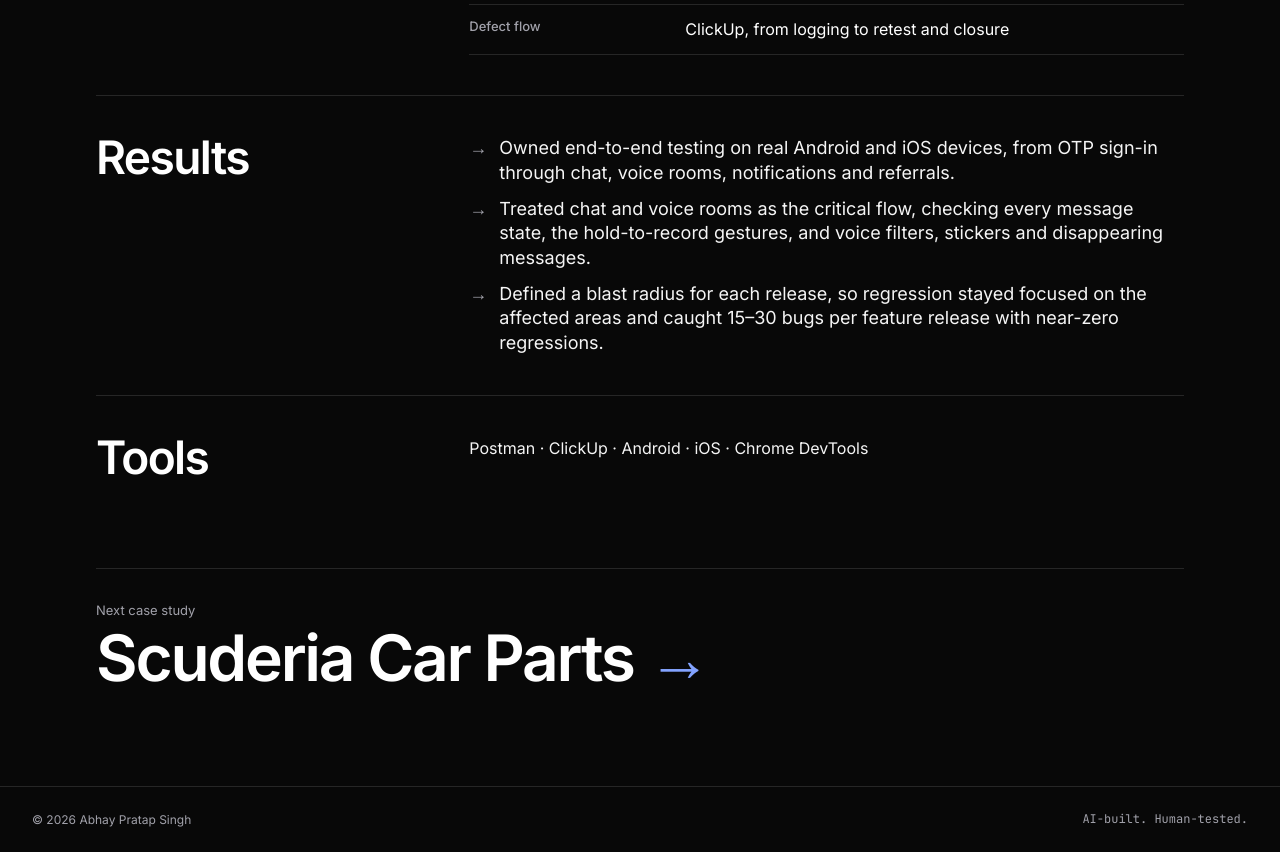
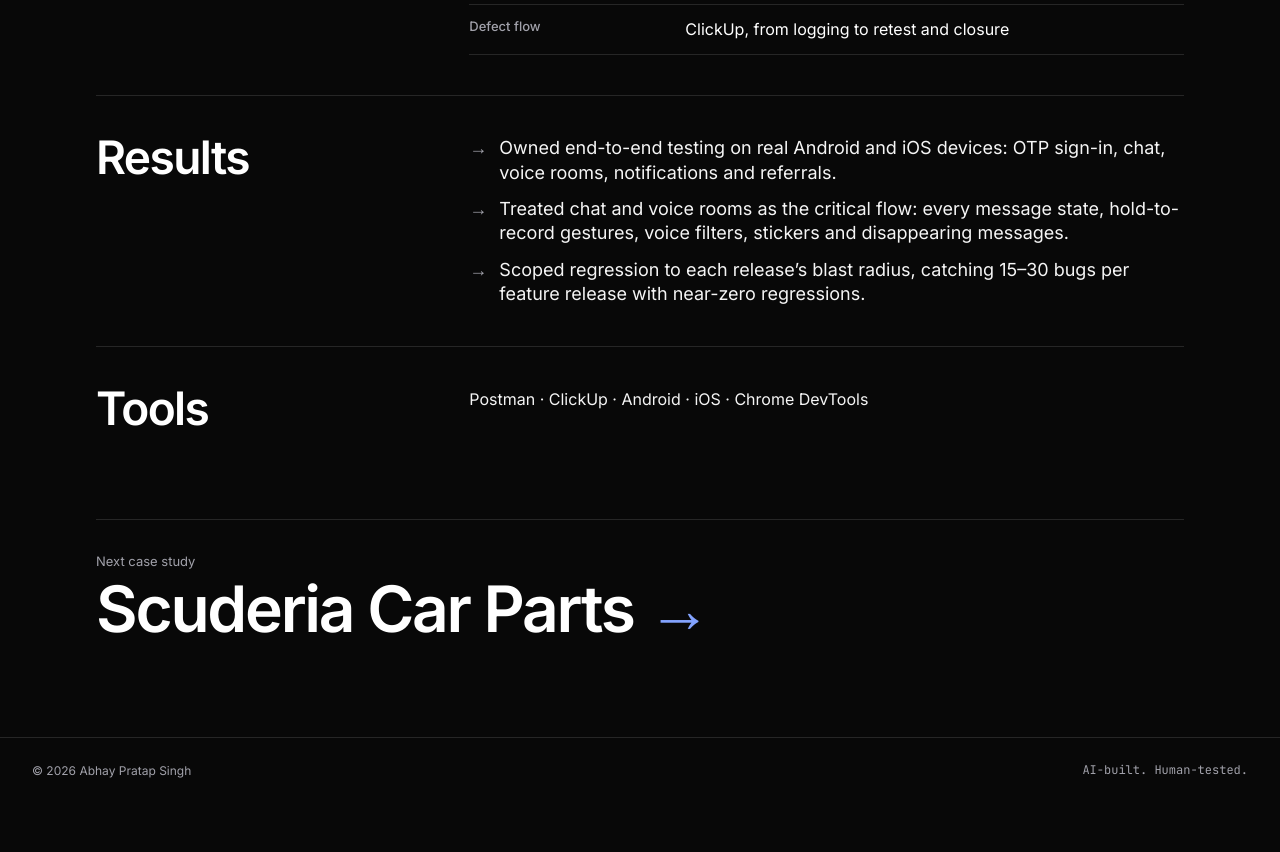
Before and after one commit to abh-singh99/portfolio, a Next.js app: page /work/yeapp in a window 1280 px wide. Shown: the part 2280-3132 px from the top of the page. After the commit the page ends 3083 px from the top, so only its background shows below. Built offline with nearby package versions, Linux system fonts and the light colour scheme; no server answers.

Commit message:
Tighten bullets on Yeapp, Scuderia, Luv or Pop and FlowQA cards

```diff
--- a/src/content/projects.ts
+++ b/src/content/projects.ts
@@ -101,9 +101,9 @@ export const projects: Project[] = [
     ],
     tools: ['Postman', 'ClickUp', 'Android', 'iOS', 'Chrome DevTools'],
     results: [
-      'Owned end-to-end testing on real Android and iOS devices, from OTP sign-in through chat, voice rooms, notifications and referrals.',
-      'Treated chat and voice rooms as the critical flow, checking every message state, the hold-to-record gestures, and voice filters, stickers and disappearing messages.',
-      'Defined a blast radius for each release, so regression stayed focused on the affected areas and caught 15–30 bugs per feature release with near-zero regressions.',
+      'Owned end-to-end testing on real Android and iOS devices: OTP sign-in, chat, voice rooms, notifications and referrals.',
+      'Treated chat and voice rooms as the critical flow: every message state, hold-to-record gestures, voice filters, stickers and disappearing messages.',
+      'Scoped regression to each release’s blast radius, catching 15–30 bugs per feature release with near-zero regressions.',
     ],
   },
   {
@@ -150,8 +150,8 @@ export const projects: Project[] = [
     ],
     tools: ['FlowQA', 'Playwright', 'Figma', 'Chrome DevTools'],
     results: [
-      'Ran end-to-end testing on dev and staging from the first build through client UAT handover, finding about 120 bugs along the way.',
-      'Verified the parts catalogue, fitment and search suggestions against the client’s live website, and tested cart and checkout across locations, addresses and test cards, including a hidden-tax mismatch of £7–10 between the price shown and the amount charged.',
+      'Tested end to end on dev and staging from the first build to client UAT handover, finding about 120 bugs.',
+      'Verified the catalogue, fitment and search suggestions against the client’s live site, and tested checkout across locations, addresses and test cards.',
       'Covered Chrome, Edge, Safari and Firefox on desktop, mobile and tablet, and automated the major flows in Playwright.',
     ],
   },
@@ -200,9 +200,9 @@ export const projects: Project[] = [
     ],
     tools: ['Playwright', 'TypeScript', 'Claude Code'],
     results: [
-      'Built the test recorder and its assertion tools, so testers create tests by using the app in the browser, with no coding experience needed.',
-      'Built shared steps and shared variables, so a common flow replays before recording and a value is changed once instead of in every test’s .env file. Also built test import, where testers follow the imported steps to record each case, and export of test scripts (TypeScript, JavaScript, Python) and test results.',
-      'Runs the same recorded tests across environments, with control over which steps run where, such as skipping the payment step in production so no real order is created. Used by the QA team and developers on Scuderia and Gray Porter.',
+      'Built the test recorder and assertion tools, so testers create tests just by using the app in the browser, with no coding needed.',
+      'Built shared steps and variables (a common flow replays before recording, and a value changes once instead of in every test’s .env), plus test import and export of scripts (TS, JS, Python) and results.',
+      'Runs recorded tests across environments with per-step control, such as skipping payment in production so no real order is created.',
     ],
   },
   {
@@ -304,9 +304,9 @@ export const projects: Project[] = [
     ],
     tools: ['Postman', 'Figma', 'Android', 'iOS'],
     results: [
-      'Owned end-to-end testing on real Android and iOS devices, from OTP sign-up and under-18 blocking through profile setup, matching and video chat.',
-      'Validated every screen, including error states, against the Figma designs, and caught 15–20 bugs, mostly design, on an already-stable live app.',
-      'Tested subscriptions with a backend bypass on dev and staging and real payments on live, plus photo and video upload, block, report and account deletion.',
+      'Owned end-to-end testing on real Android and iOS devices: OTP sign-up, under-18 blocking, profile setup, matching and video chat.',
+      'Checked every screen and error state against Figma, catching 15–20 bugs, mostly design, on an already-stable live app.',
+      'Tested subscriptions through a backend bypass on dev and staging and with real payments on live, plus photo and video upload, block, report and account deletion.',
     ],
   },
 ];
```
